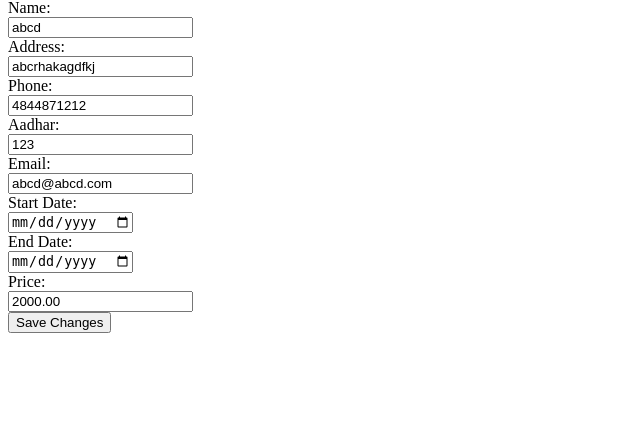
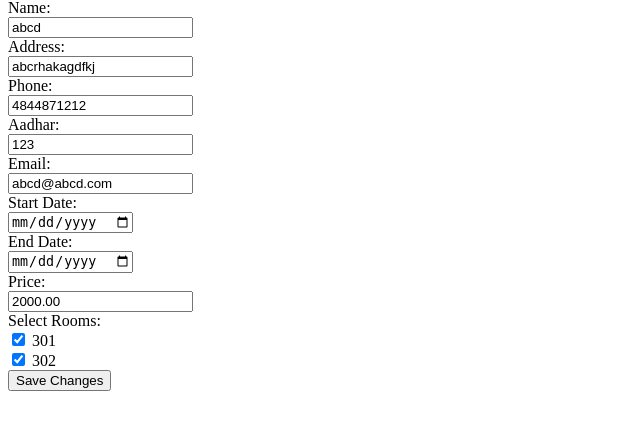
Before and after one commit to iratusbison/booking, a Django app: page /dashboard/edit-booking/2/ in a window 1280 px wide. Shown: the part 81-511 px from the top of the page, without its empty margins (0-640 px from the left). Run offline with Django 4.2, Linux system fonts and the light colour scheme; a user stored in the database is signed in; data comes from the database, SQL or seed files in the repository; both versions use the stored data as it was after the commit.

Commit message:
for svmahal

```diff
--- a/itemmanager/templates/booking_details.html
+++ b/itemmanager/templates/booking_details.html
@@ -66,8 +66,8 @@
     <p><strong>Total Price</strong> {{ total_price }}</p>
 
 
-    <!-- Download PDF Link -->
-    <a href="{% url 'download_pdf' booking.id %}" target="_blank">Download PDF Bill</a>
+
+    <a href="{% url 'download_pdf' booking.id %}" class="action-btn"><i class="icon download-icon fas fa-download"></i>Download pdf Bill</a>
     <a href="{% url 'edit_booking' booking.id %}" class="action-btn"><i class="icon edit-icon fas fa-edit"></i>Edit</a>
     <a href="{% url 'delete_booking' booking.id %}" class="action-btn"><i class="icon delete-icon fas fa-trash"></i>Delete</a>
 </body>
--- a/itemmanager/templates/edit_booking.html
+++ b/itemmanager/templates/edit_booking.html
@@ -33,7 +33,11 @@
         <label for="price">Price:</label><br>
         <input type="text" id="price" name="price" value="{{ booking.price }}" required><br>
 
-        <!-- Add other fields as needed -->
+        <label for="rooms">Select Rooms:</label><br>
+    {% for room in rooms %}
+        <input type="checkbox" id="room_{{ room.id }}" name="rooms" value="{{ room.id }}" {% if room in booking.rooms.all %}checked{% endif %}>
+        <label for="room_{{ room.id }}">{{ room.name }}</label><br>
+    {% endfor %}
 
         <button type="submit">Save Changes</button>
     </form>
--- a/itemmanager/templates/incsection_list.html
+++ b/itemmanager/templates/incsection_list.html
@@ -7,6 +7,10 @@
            <i class="fas fa-calendar-check" style="font-size: 36px; vertical-align: middle; margin-right: 10px; color: #ffffff;"></i> <!-- Palette icon for artists -->
          Booking Sections - Total : ₹ {{ total_income }}
         </h5>
+        <div><a href="{% url 'task_list' %}" style="color: #ffffff;">
+        <i class="fas fa-pencil-alt" style="font-size: 24px; vertical-align: middle; margin-right: 10px; color: #ffffff;"></i> <!-- Add icon for the "Add Section" link -->
+        Enquires
+    </a></div>
     </div>
 
     <!-- Add a visual separation, for example, a horizontal line with a different color -->
@@ -37,6 +41,7 @@
         <i class="material-icons" style="font-size: 24px; vertical-align: middle; margin-right: 10px; color: #ffffff;">add</i> <!-- Add icon for the "Add Section" link -->
         Add Section
     </a>
+
 </div>
 
 <style>
--- a/itemmanager/views/view_aksinn.py
+++ b/itemmanager/views/view_aksinn.py
@@ -227,19 +227,32 @@ def booking_detail(request, booking_id):
 @login_required(login_url='/login')
 def edit_booking(request, booking_id):
     booking = Booking.objects.get(id=booking_id)
+
     if request.method == 'POST':
-        booking.checkin_datetime = request.POST.get('checkin_datetime')
-        booking.checkout_datetime = request.POST.get('checkout_datetime')
+        # Update the booking fields with new values from the form
+        booking.start_date = request.POST.get('start_date')
+        booking.end_date = request.POST.get('end_date')
         booking.name = request.POST.get('name')
         booking.address = request.POST.get('address')
         booking.phone = request.POST.get('phone')
         booking.aadhar = request.POST.get('aadhar')
         booking.price = request.POST.get('price')
 
+        # Update rooms associated with the booking
+        room_ids = request.POST.getlist('rooms')
+        rooms = Room.objects.filter(pk__in=room_ids)
+        booking.rooms.set(rooms)
+
+        # Save the updated booking object
         booking.save()
-        return redirect('room_list')
+
+        # Redirect to the booking list page after saving changes
+        return redirect('booking_list')
     else:
-        return render(request, 'edit_booking.html', {'booking': booking})
+        # Render the edit booking form with the current booking object
+        # Also, pass available rooms for reselection
+        rooms = Room.objects.all()
+        return render(request, 'edit_booking.html', {'booking': booking, 'rooms': rooms})
 
 @transaction.atomic
 def delete_booking(request, booking_id):
```
Also changed, not shown: db.sqlite3.
